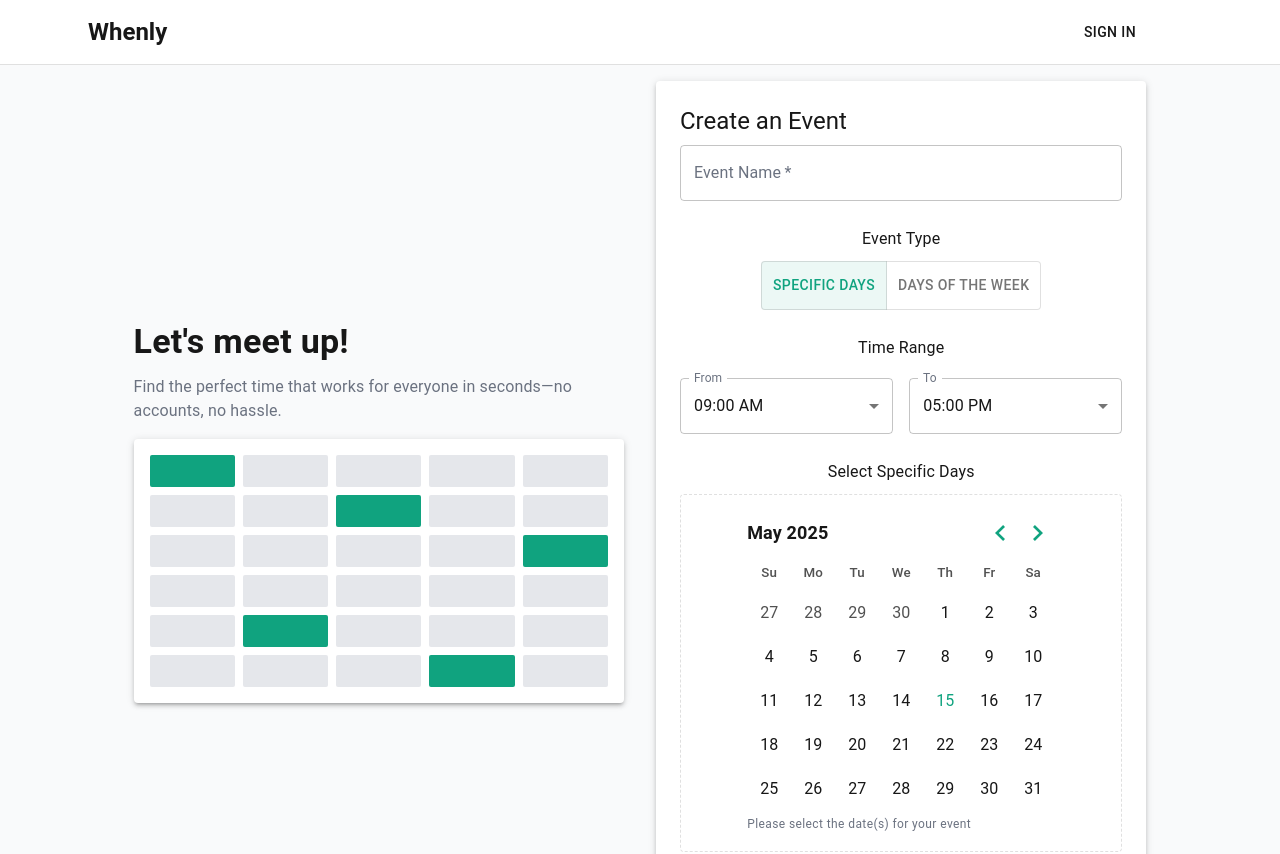
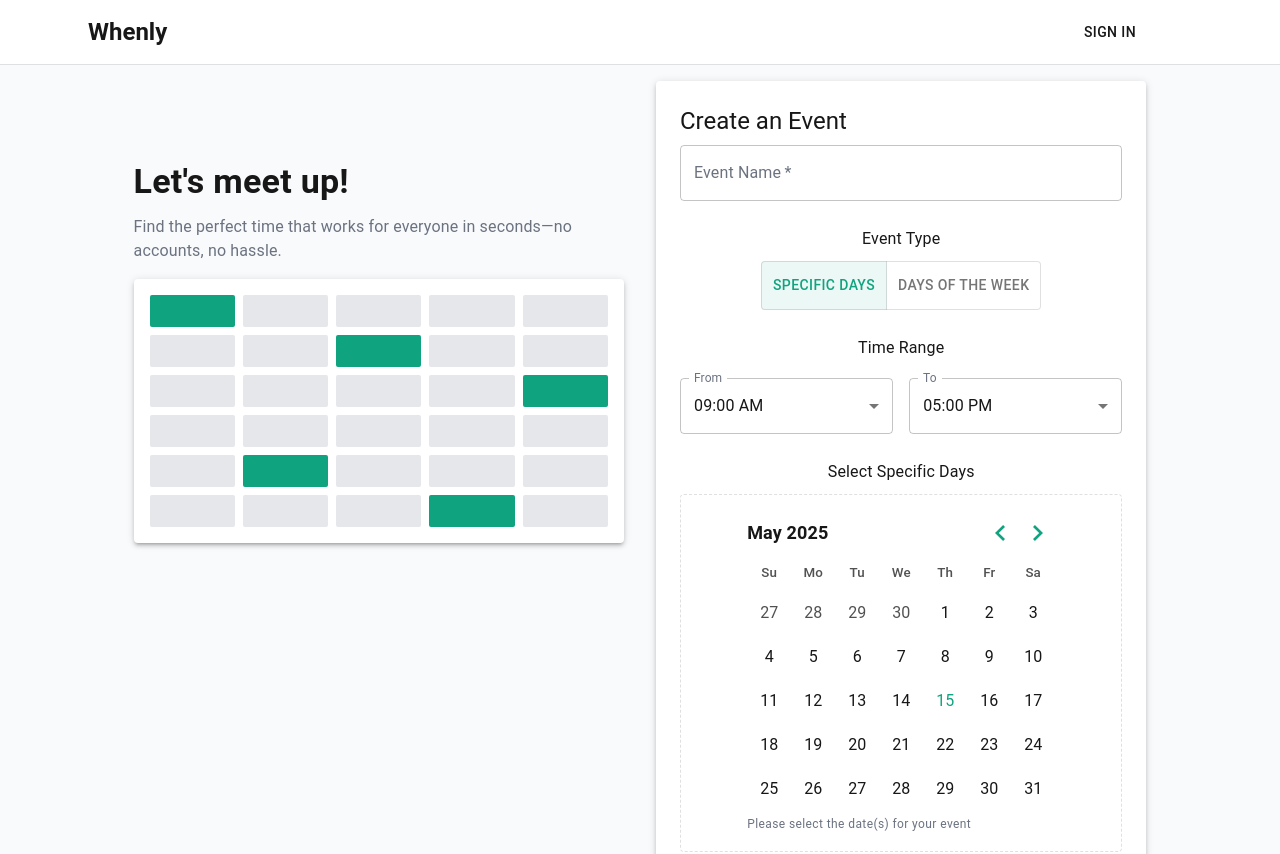
Before and after one commit to JonCoulter/whenly, a React (Vite) app in the folder frontend/: page / in a window 1280 px wide. Shown: the top 854 px of the page. Built offline with nearby package versions, Linux system fonts and the light colour scheme; some icons are missing.

Commit message:
adjusted homepage left hero

```diff
--- a/frontend/src/components/HomePage.tsx
+++ b/frontend/src/components/HomePage.tsx
@@ -33,9 +33,9 @@ const HomePage: React.FC = () => {
       }}
     >
       {/* Split Hero Layout */}
-      <Grid container spacing={4} alignItems="center" justifyContent="center">
+      <Grid container spacing={4} justifyContent="center">
         {/* Left: Hero & Preview */}
-        <Grid size={{ xs: 12, md: 6 }}>
+        <Grid size={{ xs: 12, md: 6 }} sx={{ paddingTop: '10vh' }}>
           <Typography
             variant="h4"
             component="h1"
```
